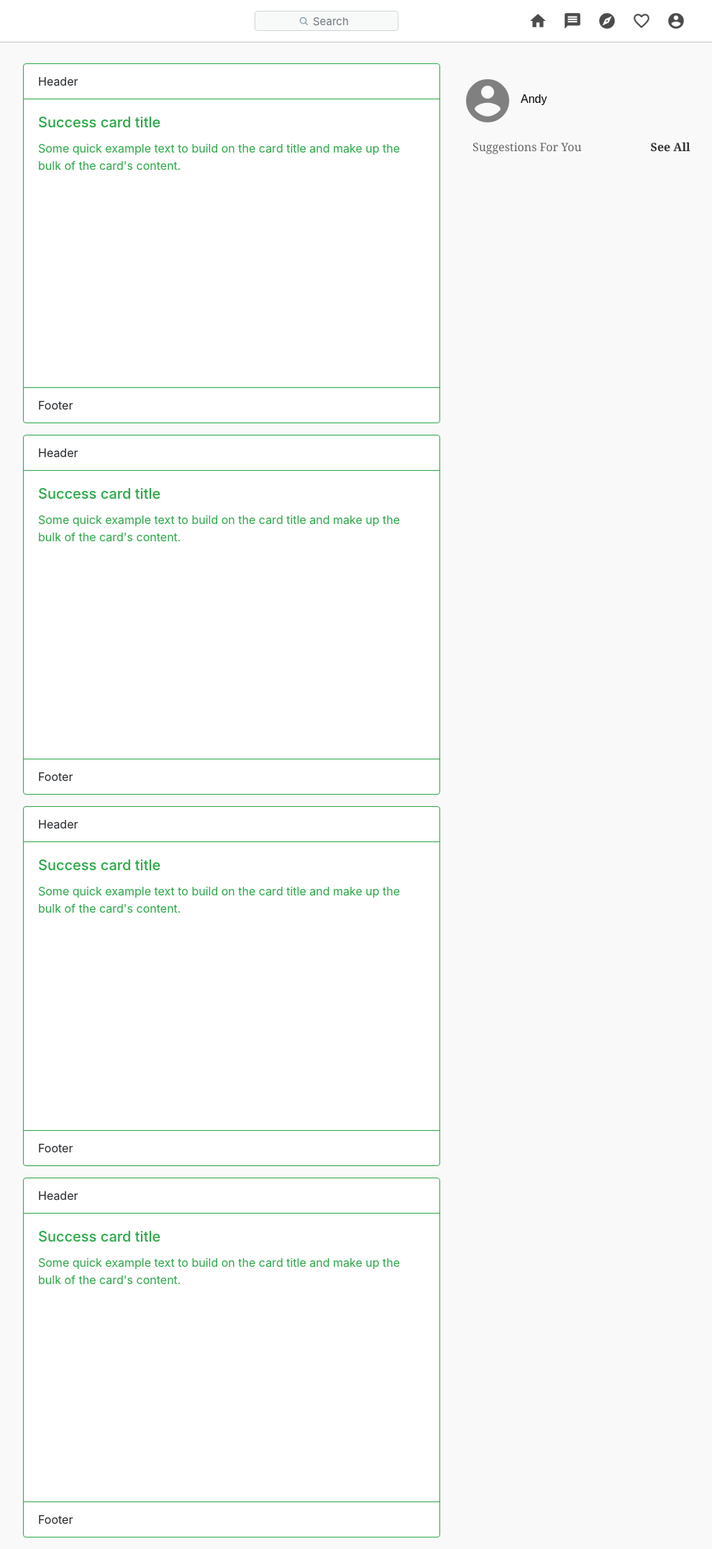
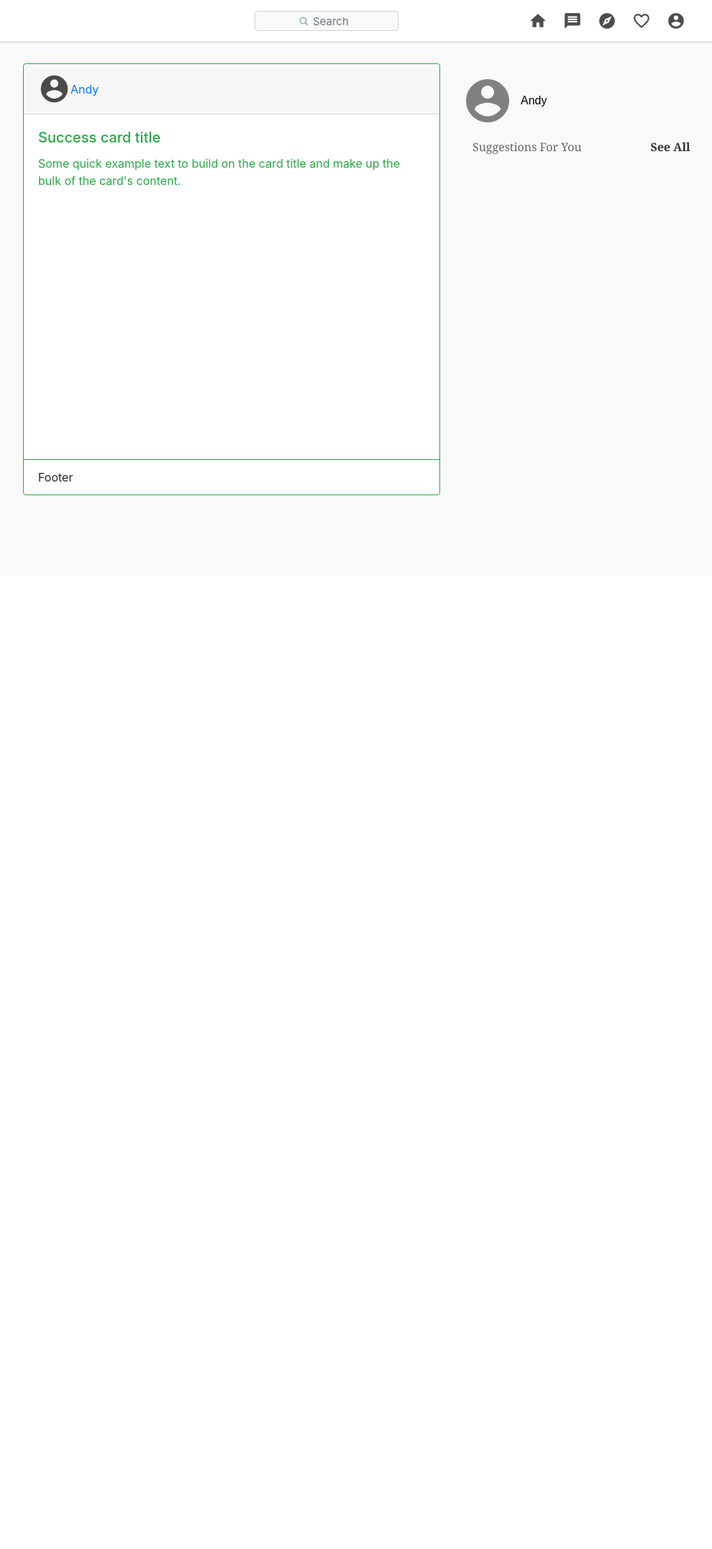
Before and after one commit to andyjohn23/python-instagram-clone, a Django app: page /home/ in a window 1280 px wide. Shown: the whole page at 72% size, without its empty margins (125-1115 px from the left). After the commit the page ends 688 px from the top, so only its background shows below. Run offline with Django 3.2, Linux system fonts and the light colour scheme; the visitor is signed in with stand-in values (Sample User, id 1); some libraries are stand-ins or nearby versions.

Commit message:
updated the username profile

```diff
--- a/authentication/static/css/home-user.css
+++ b/authentication/static/css/home-user.css
@@ -13,13 +13,10 @@
 }
 .user__content .username a {
   text-decoration: none;
-}
-.user__content .username a p {
   font-size: 16px;
   font-family: sans-serif;
   font-weight: 500;
   color: black !important;
-  padding-top: 0.8rem;
 }
 .user__content .suggestion {
   display: flex;
--- a/authentication/static/css/posts.css
+++ b/authentication/static/css/posts.css
@@ -1,4 +1,14 @@
 .users__post .card {
   width: 580px;
-  height: 500px;
+  height: 600px;
 }
+.card-header {
+  display: flex;
+  align-items: center;
+}
+.card-header a i {
+  font-size: 45px;
+}
+.card-header a i {
+  font-size: 45px;
+}
--- a/authentication/templates/auth/home-user.html
+++ b/authentication/templates/auth/home-user.html
@@ -10,7 +10,7 @@
             <i class="material-icons">account_circle</i>
         </a>
         <a href="">
-            <p>Andy</p>
+            Andy
         </a>
     </div>
     <div class="container suggestion">
--- a/authentication/templates/auth/posts.html
+++ b/authentication/templates/auth/posts.html
@@ -6,34 +6,12 @@
 {% block content %}
 <div class="container users__post">
     <div class="card border-success mb-3">
-        <div class="card-header bg-transparent border-success">Header</div>
-        <div class="card-body text-success">
-            <h5 class="card-title">Success card title</h5>
-            <p class="card-text">Some quick example text to build on the card title and make up the bulk of the card's
-                content.</p>
+        <div class="card-header">
+            <a href="">
+                <i class="material-icons">account_circle</i>
+            </a>
+            <a href="">Andy</a>
         </div>
-        <div class="card-footer bg-transparent border-success">Footer</div>
-    </div>
-    <div class="card border-success mb-3">
-        <div class="card-header bg-transparent border-success">Header</div>
-        <div class="card-body text-success">
-            <h5 class="card-title">Success card title</h5>
-            <p class="card-text">Some quick example text to build on the card title and make up the bulk of the card's
-                content.</p>
-        </div>
-        <div class="card-footer bg-transparent border-success">Footer</div>
-    </div>
-    <div class="card border-success mb-3">
-        <div class="card-header bg-transparent border-success">Header</div>
-        <div class="card-body text-success">
-            <h5 class="card-title">Success card title</h5>
-            <p class="card-text">Some quick example text to build on the card title and make up the bulk of the card's
-                content.</p>
-        </div>
-        <div class="card-footer bg-transparent border-success">Footer</div>
-    </div>
-    <div class="card border-success mb-3">
-        <div class="card-header bg-transparent border-success">Header</div>
         <div class="card-body text-success">
             <h5 class="card-title">Success card title</h5>
             <p class="card-text">Some quick example text to build on the card title and make up the bulk of the card's
```
